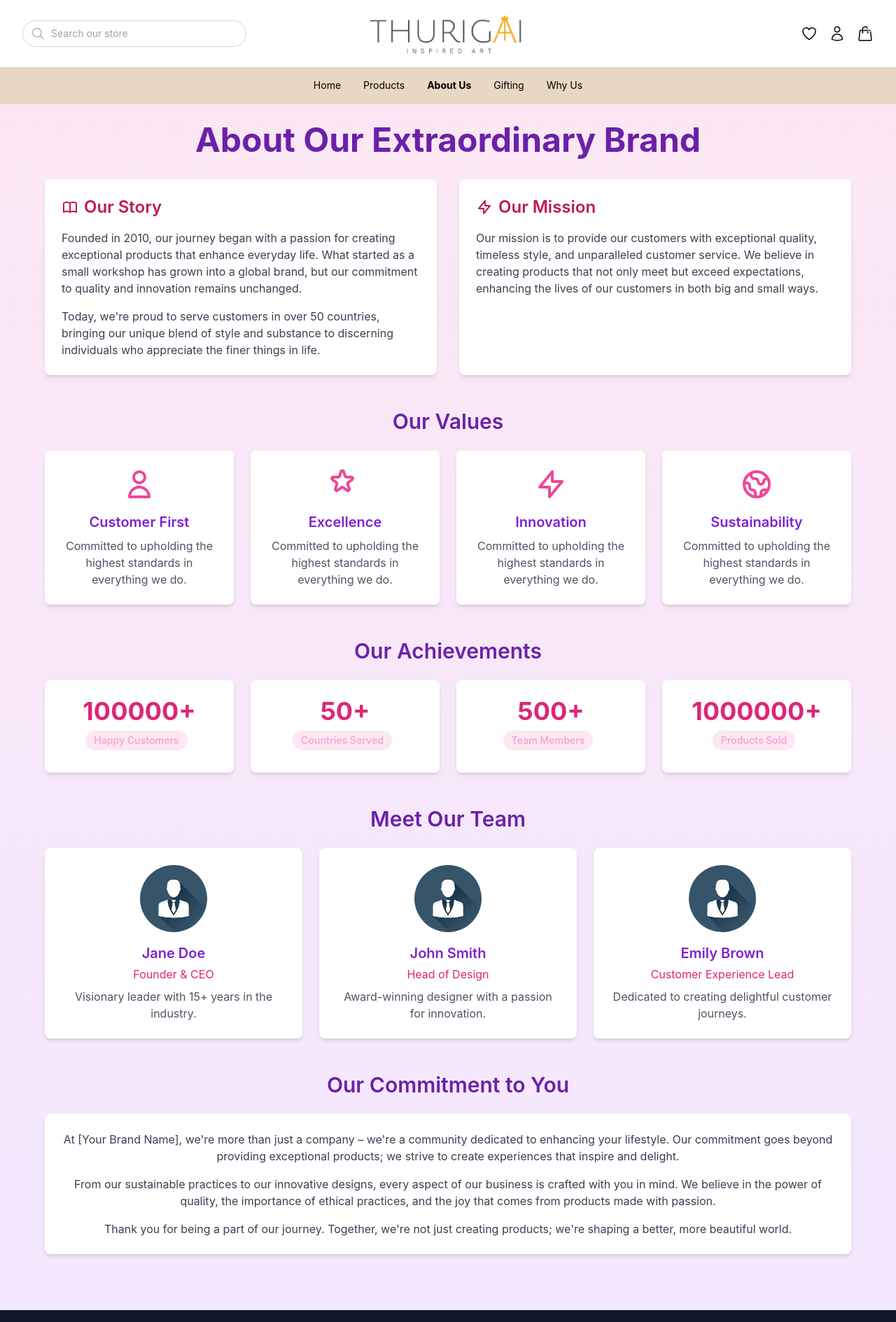
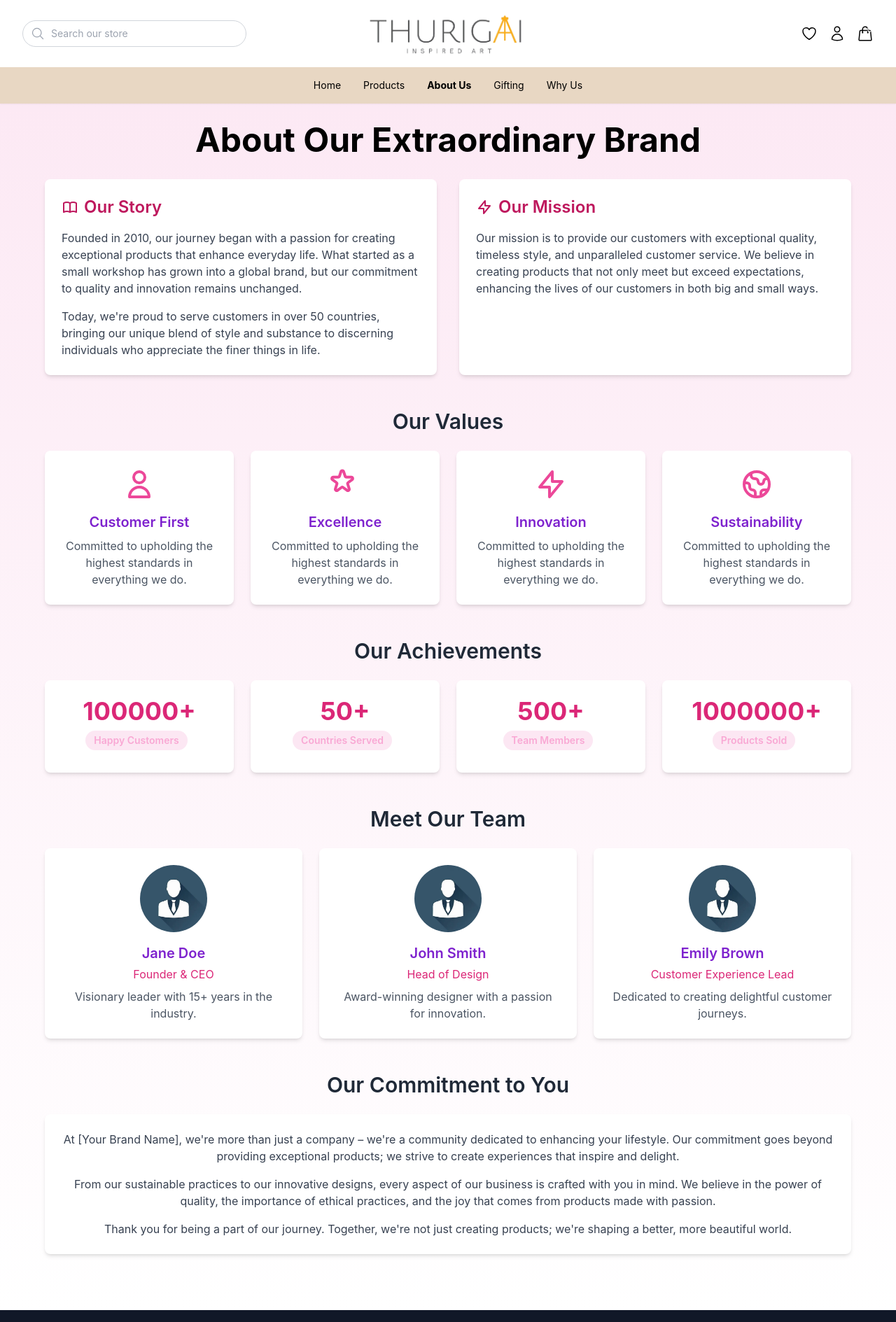
Before and after one commit to 6382737054/Thurigai-ecom, a React (Create React App) app: page /about-us in a window 1280 px wide. Shown: the top 1889 px of the page at 70% size. Built offline with nearby package versions, Linux system fonts and the light colour scheme.

Commit message:
Initial commit

```diff
--- a/src/Pages/AboutUs.jsx
+++ b/src/Pages/AboutUs.jsx
@@ -44,7 +44,7 @@ const AboutUsSection = () => {
   };
 
   return (
-    <section className="bg-gradient-to-b from-pink-100 to-purple-100 py-20 px-4 pt-44">
+    <section className="bg-gradient-to-b from-pink-100 to-white-200 py-20 px-4 pt-44">
       <motion.div
         className="max-w-6xl mx-auto"
         initial="hidden"
@@ -54,7 +54,7 @@ const AboutUsSection = () => {
         }}
       >
         <motion.h1
-          className="text-5xl font-bold text-center mb-8 text-purple-800"
+          className="text-5xl font-bold text-center mb-8 text-brown-800"
           variants={fadeInUp}
         >
           About Our Extraordinary Brand
@@ -96,7 +96,7 @@ const AboutUsSection = () => {
         </div>
 
         <motion.div variants={fadeInUp} className="mb-12">
-          <h2 className="text-3xl font-semibold mb-6 text-center text-purple-800">Our Values</h2>
+          <h2 className="text-3xl font-semibold mb-6 text-center text-gray-800">Our Values</h2>
           <div className="grid grid-cols-1 md:grid-cols-2 lg:grid-cols-4 gap-6">
             {[
               { title: "Customer First", icon: "M16 7a4 4 0 11-8 0 4 4 0 018 0zM12 14a7 7 0 00-7 7h14a7 7 0 00-7-7z" },
@@ -116,7 +116,7 @@ const AboutUsSection = () => {
         </motion.div>
 
         <motion.div variants={fadeInUp} className="mb-12">
-          <h2 className="text-3xl font-semibold mb-6 text-center text-purple-800">Our Achievements</h2>
+          <h2 className="text-3xl font-semibold mb-6 text-center text-gray-800">Our Achievements</h2>
           <div className="grid grid-cols-1 md:grid-cols-2 lg:grid-cols-4 gap-6 text-center">
             {[
               { title: "Happy Customers", count: 100000 },
@@ -135,7 +135,7 @@ const AboutUsSection = () => {
         </motion.div>
 
         <motion.div variants={fadeInUp}>
-          <h2 className="text-3xl font-semibold mb-6 text-center text-purple-800">Meet Our Team</h2>
+          <h2 className="text-3xl font-semibold mb-6 text-center text-gray-800">Meet Our Team</h2>
           <div className="grid grid-cols-1 md:grid-cols-3 gap-6">
             {[
               { name: "Jane Doe", role: "Founder & CEO", bio: "Visionary leader with 15+ years in the industry.", image: "/Images/Person.png" },
@@ -157,7 +157,7 @@ const AboutUsSection = () => {
         </motion.div>
 
         <motion.div variants={fadeInUp} className="mt-12">
-          <h2 className="text-3xl font-semibold mb-6 text-center text-purple-800">Our Commitment to You</h2>
+          <h2 className="text-3xl font-semibold mb-6 text-center text-gray-800">Our Commitment to You</h2>
           <Card className="text-center">
             <p className="text-gray-700 mb-4">
               At [Your Brand Name], we're more than just a company – we're a community dedicated to enhancing your lifestyle.
```
